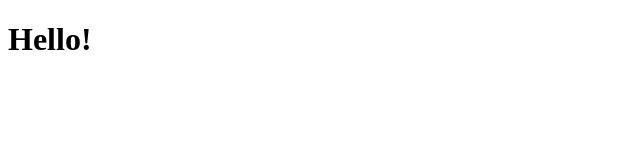
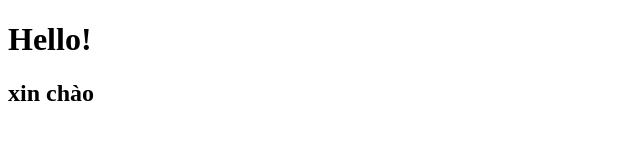
Before and after one commit to diemquynh19/f8-fullstack-k7, a plain HTML site: page day-1/index.html in a window 1280 px wide. Shown: the whole page, without its empty margins (0-640 px from the left). Drawn offline with Linux system fonts and the light colour scheme.

Commit message:
sua bai tap ngay 1

```diff
--- a/day-1/index.html
+++ b/day-1/index.html
@@ -5,5 +5,6 @@
     </head>
     <body>
         <h1>Hello!</h1>
+        <h2>xin chào</h2>
     </body>
 </html>
```
